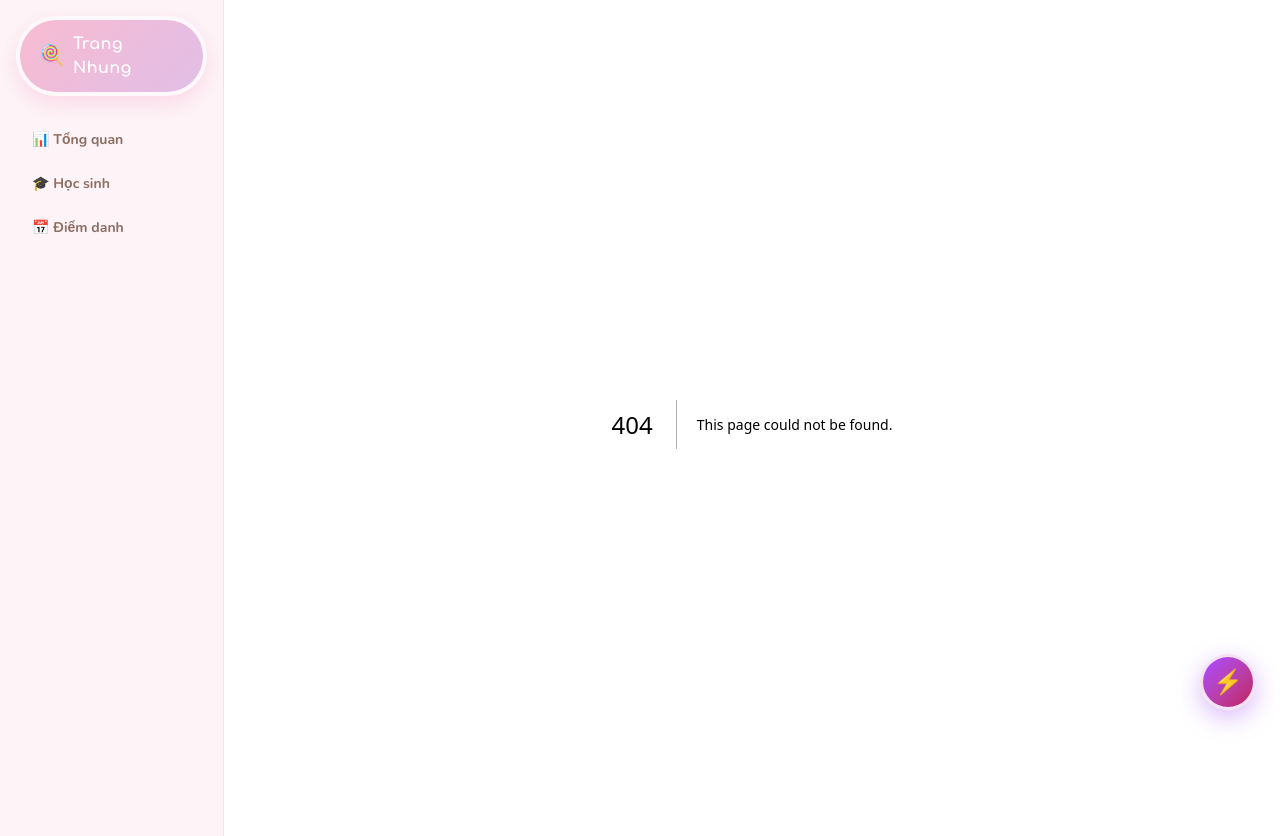
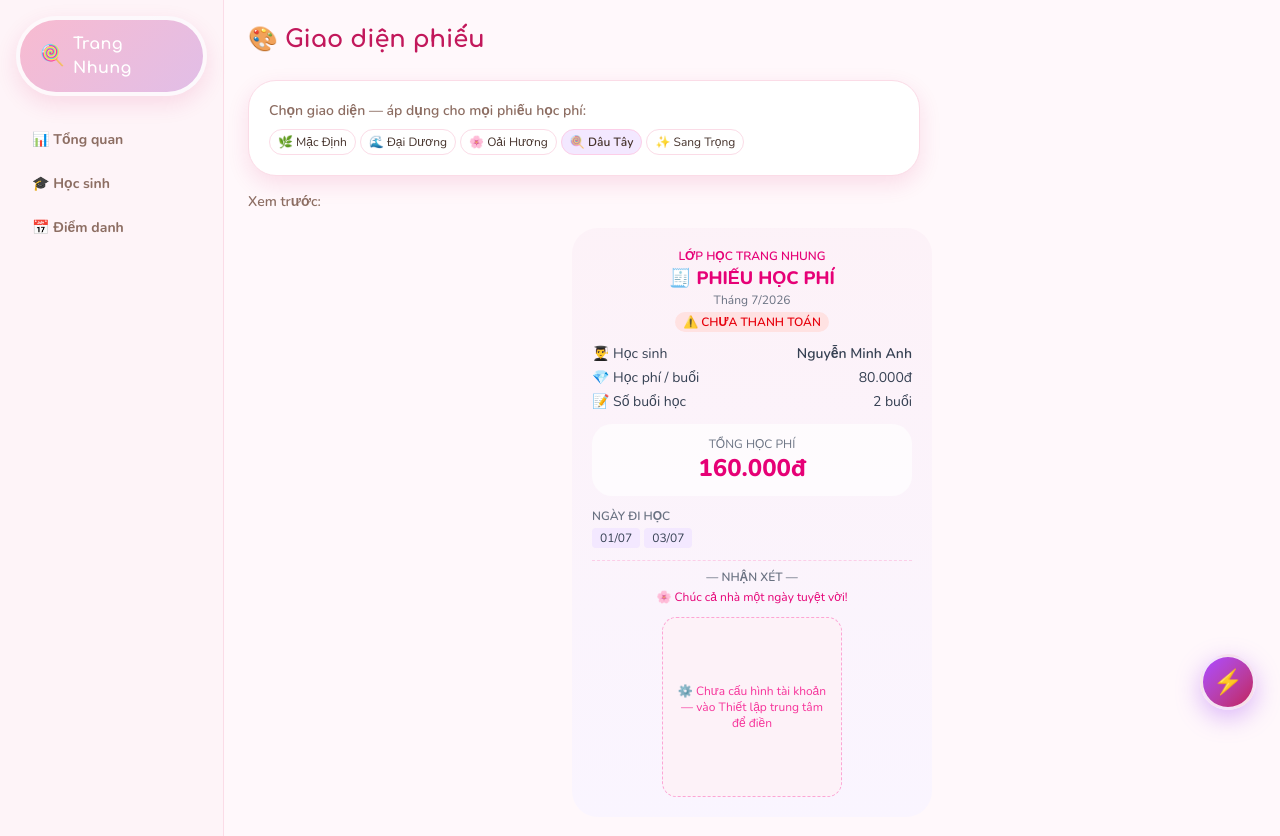
Before and after one commit to xuanTruongIT04/quan-ly-hoc-sinh, a Next.js app: page /receipt-theme in a window 1280 px wide. Before the commit this address had no page. Shown: the top 836 px of the page. Built offline with nearby package versions, Linux system fonts and the light colour scheme.

Commit message:
feat(receipt-theme): SP-6 trang /receipt-theme chọn giao diện phiếu + preview realtime + gắn menu
Co-Authored-By: Claude Opus 4.8 <noreply@anthropic.com>

```diff
--- /dev/null
+++ b/src/app/receipt-theme/page.tsx
@@ -0,0 +1,10 @@
+import { ThemeChooser } from '@/components/receipt-theme/ThemeChooser'
+
+export default function ReceiptThemePage() {
+  return (
+    <div className="space-y-6">
+      <h1 className="font-heading text-2xl font-bold text-[#c2185b]">🎨 Giao diện phiếu</h1>
+      <ThemeChooser />
+    </div>
+  )
+}
--- a/src/components/layout/QuickMenu.tsx
+++ b/src/components/layout/QuickMenu.tsx
@@ -29,7 +29,7 @@ const MENU_GROUPS: MenuGroup[] = [
   {
     icon: '🎨', label: 'CẤU HÌNH GIAO DIỆN',
     items: [
-      { icon: '🎨', label: 'Giao diện phiếu', action: { type: 'toast', message: 'Mở phiếu bất kỳ (nút 🧾 Phiếu) để đổi giao diện' } },
+      { icon: '🎨', label: 'Giao diện phiếu', action: { type: 'nav', href: '/receipt-theme' } },
     ],
   },
 ]
--- /dev/null
+++ b/src/components/receipt-theme/ThemeChooser.tsx
@@ -0,0 +1,30 @@
+'use client'
+import { useAppStore } from '@/store/useAppStore'
+import { usePeriodStore } from '@/store/usePeriodStore'
+import { getTheme } from '@/lib/receipt-themes'
+import { ThemePicker } from '@/components/receipt/ThemePicker'
+import { ReceiptCard } from '@/components/receipt/ReceiptCard'
+
+export function ThemeChooser() {
+  const { students, receiptTheme } = useAppStore()
+  const { year, month } = usePeriodStore()
+
+  const firstStudent = [...students].sort((a, b) => a.sortOrder - b.sortOrder)[0]
+  const theme = getTheme(receiptTheme)
+
+  return (
+    <div className="space-y-4">
+      <div className="candy-card max-w-2xl">
+        <div className="mb-2 text-sm font-semibold text-[#8d6e63]">Chọn giao diện — áp dụng cho mọi phiếu học phí:</div>
+        <ThemePicker />
+      </div>
+
+      <div className="text-sm font-semibold text-[#8d6e63]">Xem trước:</div>
+      {firstStudent ? (
+        <ReceiptCard studentId={firstStudent.id} year={year} month={month} comment="" theme={theme} />
+      ) : (
+        <div className="candy-card p-8 text-center text-[#8d6e63]">Thêm học sinh để xem trước phiếu.</div>
+      )}
+    </div>
+  )
+}
```
